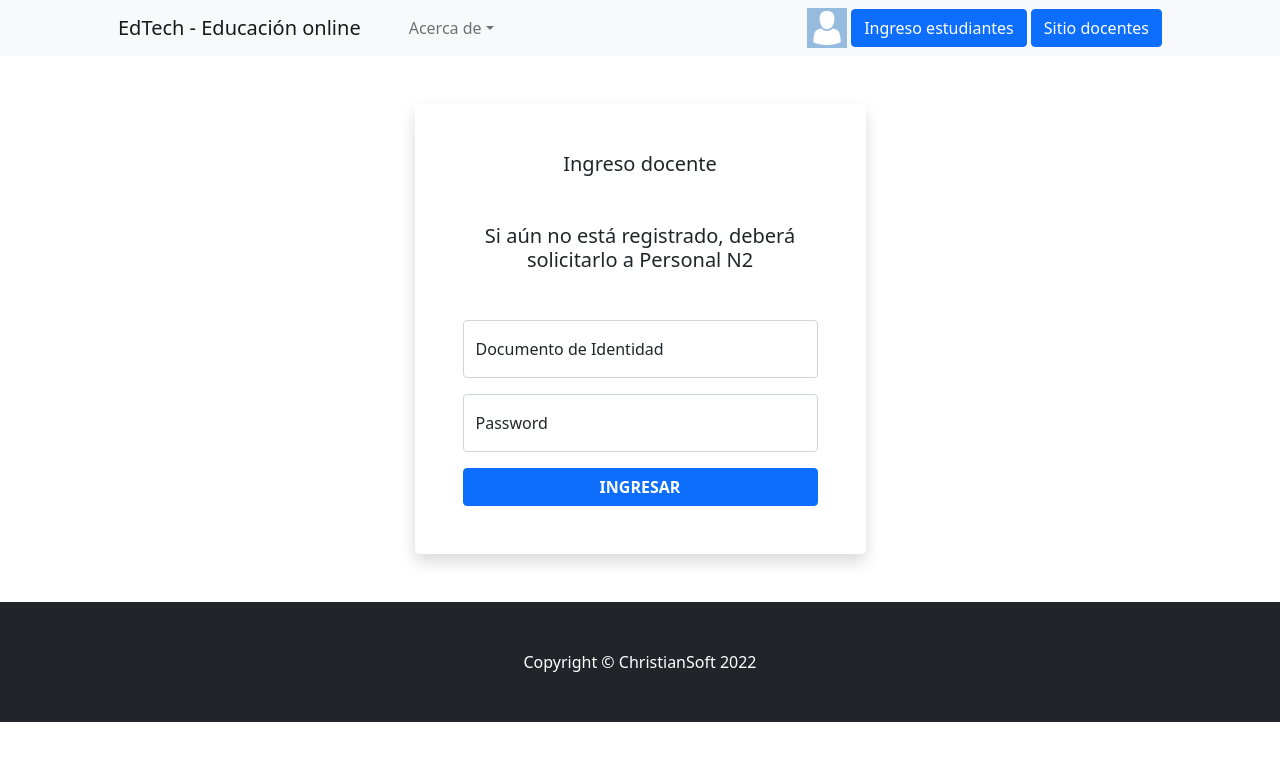
After one commit to ChTole/Portfolio, a Django app: page /usuarios/login_d/ in a window 1280 px wide. The commit adds this page. Shown: the top 761 px of the page. Run offline with Django 4.2, Linux system fonts and the light colour scheme; parts of the project's set-up code (start-up, migrations or seed data) failed here and were passed over; some libraries are stand-ins or nearby versions.

Commit message:
Corregido login, sitio principal y docentes

```diff
--- a/EdTech/cursos/urls.py
+++ b/EdTech/cursos/urls.py
@@ -2,5 +2,5 @@ from django.urls import path
 from . import views
 
 urlpatterns = [
-    path('', views.index, name="index"),
+    path('detalle-curso/<tema_id>', views.detalle_curso, name="detalle-curso"),
 ]
--- a/EdTech/estudiantes/urls.py
+++ b/EdTech/estudiantes/urls.py
@@ -2,5 +2,5 @@ from django.urls import path
 from . import views
 
 urlpatterns = [
-    path('', views.index, name="estudiantes"),
+    path('estudiante', views.index, name="estudiantes_inicio"),
 ]
--- a/EdTech/templates/sitio1/inicio.html
+++ b/EdTech/templates/sitio1/inicio.html
@@ -32,25 +32,31 @@
                             </ul>
                         </li>
                     </ul>
+
                     {% if user.is_authenticated %}
                     <!-- <img height="40px" src='{{ user.avatar.imagen.url }}' alt=""> -->
                     <li class="nav item"> Hola, {{ user.first_name }}</li>
-                    <li class="nav item"><a class="btn btn-primary" href="{% url 'Logout' %}">Cerrar sesión</a></li>
-                    <li class="nav item"><a class="btn btn-primary" href="{% url 'perfil' %}">Editar perfil</a></li>
-                    <li class="nav item"><a class="btn btn-primary" href="{% url 'foro-list' %}">Foro/Mensajes</a></li>
+                        {% if user.tipo_usuario == 1 %}
+                            <li class="nav item"><a class="btn btn-primary ms-1" href="{% url 'estudiantes_inicio' %}">Cursos inscriptos</a></li>
+                        {% elif user.tipo_usuario == 2 %}
+                            <li class="nav item"><a class="btn btn-primary ms-1" href="{% url 'docentes_inicio' %}">Cursos postulados</a></li>
+                        {% endif %}
+                    <li class="nav item"><a class="btn btn-primary ms-1" href="{% url 'foro-list' %}">Foro/Mensajes</a></li>
+                    <li class="nav item"><a class="btn btn-primary ms-1" href="{% url 'perfil' %}">Editar perfil</a></li>
+                    <li class="nav item"><a class="btn btn-primary ms-1" href="{% url 'Logout' %}">Cerrar sesión</a></li>
                         {% else %}
-                    <!-- <img height="40px" src='../media/avatares/avatar_null.png' alt=""> -->
-                        <li class="nav item"><a class="btn btn-primary"href="{% url 'estudiantes' %}">Ingreso estudiantes</a></li>
-                        <li class="nav item"><a class="btn btn-primary"href="{% url 'login' %}">Sitio docentes</a></li>
+                        <img height="40px" src='../media/avatares/avatar_null.png' alt="">
+                        <li class="nav item"><a class="btn btn-primary ms-1" href="{% url 'login-e' %}">Ingreso estudiantes</a></li>
+                        <li class="nav item"><a class="btn btn-primary ms-1" href="{% url 'login-d' %}">Sitio docentes</a></li>
+                    {% endif %}
 
-                    {% endif %}
                 </div>
             </div>
         </nav>
         <!-- Header-->
         {% block content %}
         <header class="bg-dark py-4">
-            <div class="container px-4 px-lg-5 my-5">
+            <div class="container px-4 px-lg-5 my-4">
                 <div class="text-center text-white">
                     <h1 class="display-4 fw-bolder">Cursos disponibles</h1>
                     <p class="lead fw-normal text-white-50 mb-0">Para poder iniciar o perfeccionar tus habilidades IT</p>
@@ -72,7 +78,7 @@
                                 </div>
                             </div>
                             <div class="card-footer p-4 pt-0 border-top-0 bg-transparent">
-                                <div class="text-center"><a class="btn btn-outline-dark mt-auto" href="#">Inscribir</a></div>
+                                <div class="text-center"><a class="btn btn-outline-dark mt-auto" href="{% url 'detalle-curso' curso.id %}">Mas información</a></div>
                             </div>
                         </div>
                     </div>
@@ -85,5 +91,7 @@
         <footer class="py-5 bg-dark">
             <div class="container"><p class="m-0 text-center text-white">Copyright &copy; ChristianSoft 2022</p></div>
         </footer>
+        <!-- Bootstrap core JS-->
+        <script src="https://cdn.jsdelivr.net/npm/bootstrap@5.1.3/dist/js/bootstrap.bundle.min.js"></script>
     </body>
 </html>
--- /dev/null
+++ b/EdTech/templates/usuarios/login_d.html
@@ -0,0 +1,44 @@
+{% extends 'sitio1/inicio.html' %}
+
+{% block title %}
+    Login
+{% endblock %}
+
+{% block content %}
+    <body>
+        <div class="container">
+            <div class="row">
+                <div class="col-sm-9 col-md-7 col-lg-5 mx-auto">
+                    <div class="card border-0 shadow rounded-3 my-5">
+                        <div class="card-body p-4 p-sm-5">
+                            <h5 class="card-title text-center mb-5 fw-light fs-5">Ingreso docente</h5>
+                            <h6 class="card-title text-center mb-5 fw-light fs-5">Si aún no está registrado, deberá solicitarlo a Personal N2</h6>
+                            <form method="POST">
+                                {% csrf_token %}
+                                <!-- {{ form.as_p }} -->
+                              <div class="form-floating mb-3">
+                                <input class="form-control" id="floatingInput" placeholder="11222333" name="username">
+                                <label for="floatingInput">Documento de Identidad</label>
+                              </div>
+                              <div class="form-floating mb-3">
+                                <input type="password" class="form-control" id="floatingPassword" placeholder="Password" name="password">
+                                <label for="floatingPassword">Password</label>
+                              </div>
+
+                    <!-- <div class="form-check mb-3">
+                      <input class="form-check-input" type="checkbox" value="" id="rememberPasswordCheck">
+                      <label class="form-check-label" for="rememberPasswordCheck">
+                        Recordar contraseña
+                      </label>
+                    </div> -->
+                              <div class="d-grid">
+                                <button class="btn btn-primary btn-login text-uppercase fw-bold">Ingresar</button>
+                              </div>
+                            </form>
+                </div>
+              </div>
+            </div>
+          </div>
+        </div>
+      </body>
+{% endblock %}
--- a/EdTech/templates/usuarios/login.html
+++ b/EdTech/templates/usuarios/login_e.html
@@ -11,7 +11,7 @@
                 <div class="col-sm-9 col-md-7 col-lg-5 mx-auto">
                     <div class="card border-0 shadow rounded-3 my-5">
                         <div class="card-body p-4 p-sm-5">
-                            <h5 class="card-title text-center mb-5 fw-light fs-5">Ingreso</h5>
+                            <h5 class="card-title text-center mb-5 fw-light fs-5">Ingreso estudiante</h5>
                             <form method="POST">
                                 {% csrf_token %}
                                 <!-- {{ form.as_p }} -->
--- a/EdTech/usuarios/urls.py
+++ b/EdTech/usuarios/urls.py
@@ -4,7 +4,8 @@ from django.contrib.auth.views import LogoutView
 from . import views
 
 urlpatterns = [
-    path('login/', views.login_request, name="login"),
+    path('login_e/', views.login_request_e, name="login-e"),
+    path('login_d/', views.login_request_d, name="login-d"),
     path('logout', LogoutView.as_view(template_name='usuarios/logout.html'), name='Logout'),
     path('perfil', views.editar_perfil, name="perfil"),
 ]
--- a/EdTech/usuarios/views.py
+++ b/EdTech/usuarios/views.py
@@ -7,7 +7,28 @@ from django.contrib.auth.models import Group
 
 from .forms import *
 
-def login_request(request):
+def login_request_e(request):
+    if request.method == "POST":
+        form = AuthenticationForm(request, data = request.POST)
+        if form.is_valid():
+            usuario = form.cleaned_data.get('username')
+            contra = form.cleaned_data.get('password')
+            user = authenticate(dni = usuario, password = contra)
+            if user is not None:
+                login(request, user)
+                if user.tipo_usuario != 1:
+                    return redirect('inicio')
+                else:
+                    return redirect('../../estudiantes/estudiante')
+            else:
+                return redirect('sitio1/inicio')
+        else:
+            return redirect('login-e')
+    form = AuthenticationForm()
+    ctx = {"form": form}
+    return render(request, "usuarios/login_e.html", ctx)
+
+def login_request_d(request):
     if request.method == "POST":
         form = AuthenticationForm(request, data = request.POST)
         if form.is_valid():
@@ -23,10 +44,10 @@ def login_request(request):
             else:
                 return redirect('sitio1/inicio')
         else:
-            return redirect('login')
+            return redirect('login-d')
     form = AuthenticationForm()
     ctx = {"form": form}
-    return render(request, "usuarios/login.html", ctx)
+    return render(request, "usuarios/login_d.html", ctx)
 
 def registro_e(request):
     if request.method=="POST":
```
Also changed, not shown: EdTech/cursos/views.py (+7 -3 lines), EdTech/templates/cursos/detalle_curso.html (added, +41 -0 lines), EdTech/media/avatares/avatar_null.png (added).
